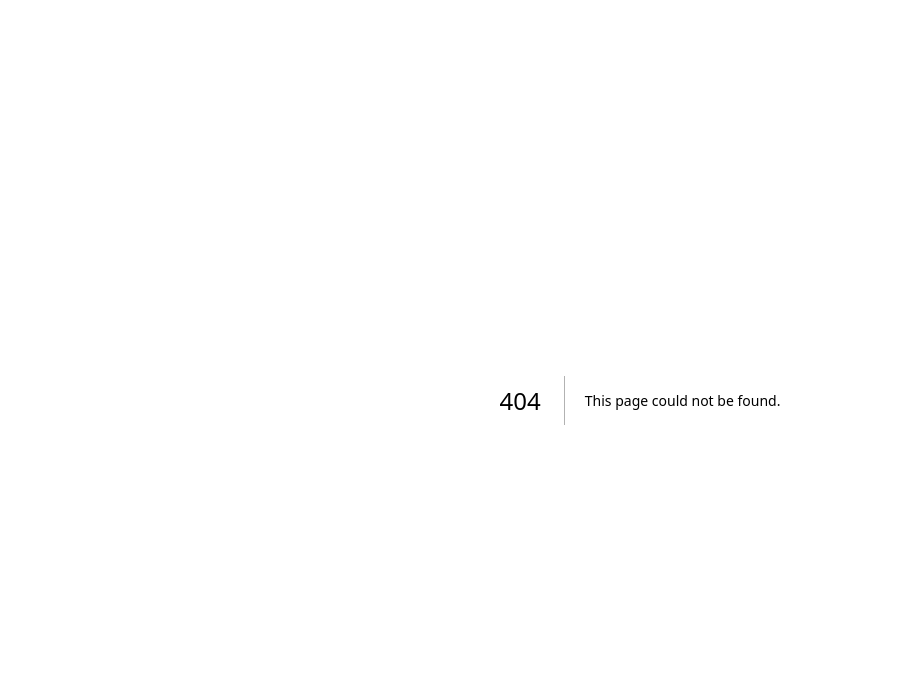
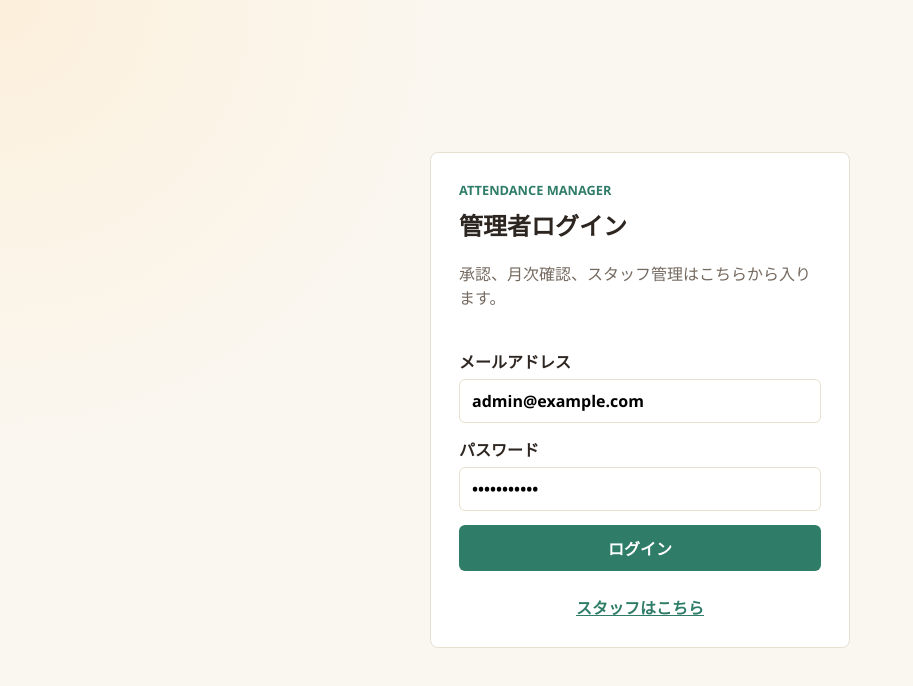
Before and after one commit to akihiro-hash/-, a Next.js app: page /admin-login in a window 1280 px wide. Before the commit this address had no page. Shown: the top 686 px of the page, without its empty margins (0-913 px from the left). Built offline with nearby package versions, Linux system fonts and the light colour scheme.

Commit message:
Split staff and admin login entry points

```diff
--- /dev/null
+++ b/app/admin-login/page.tsx
@@ -0,0 +1,18 @@
+import { LoginPanel } from "@/components/LoginPanel";
+
+type Props = {
+  searchParams: Promise<{ error?: string }>;
+};
+
+export default async function AdminLoginPage({ searchParams }: Props) {
+  const params = await searchParams;
+  return (
+    <LoginPanel
+      title="管理者ログイン"
+      description="承認、月次確認、スタッフ管理はこちらから入ります。"
+      role="ADMIN"
+      defaultEmail="admin@example.com"
+      error={params.error}
+    />
+  );
+}
--- a/app/globals.css
+++ b/app/globals.css
@@ -63,6 +63,17 @@ a {
   padding: 28px;
   display: grid;
   gap: 24px;
+}
+
+.login-choice {
+  display: grid;
+  gap: 10px;
+}
+
+.login-switch {
+  text-align: center;
+  font-weight: 800;
+  color: var(--primary);
 }
 
 .eyebrow {
--- /dev/null
+++ b/components/LoginPanel.tsx
@@ -0,0 +1,46 @@
+type Props = {
+  title: string;
+  description: string;
+  role: "STAFF" | "ADMIN";
+  defaultEmail: string;
+  error?: string;
+};
+
+const errorMessages: Record<string, string> = {
+  "1": "メールアドレスまたはパスワードが違います。",
+  role: "この入口ではログインできないアカウントです。"
+};
+
+export function LoginPanel({ title, description, role, defaultEmail, error }: Props) {
+  return (
+    <main className="login-shell">
+      <section className="login-panel">
+        <div>
+          <p className="eyebrow">Attendance Manager</p>
+          <h1>{title}</h1>
+          <p className="muted">{description}</p>
+        </div>
+        {error && errorMessages[error] && <p className="error-box">{errorMessages[error]}</p>}
+        <form action="/api/auth/login" method="post" className="stack">
+          <input name="expectedRole" type="hidden" value={role} />
+          <label>
+            メールアドレス
+            <input name="email" type="email" defaultValue={defaultEmail} required />
+          </label>
+          <label>
+            パスワード
+            <input name="password" type="password" defaultValue="password123" required />
+          </label>
+          <button className="primary" type="submit">ログイン</button>
+        </form>
+        <div className="login-switch">
+          {role === "STAFF" ? (
+            <a href="/admin-login">管理者はこちら</a>
+          ) : (
+            <a href="/staff-login">スタッフはこちら</a>
+          )}
+        </div>
+      </section>
+    </main>
+  );
+}
--- a/lib/auth.ts
+++ b/lib/auth.ts
@@ -62,7 +62,7 @@ export async function getCurrentUser() {
 
 export async function requireUser() {
   const user = await getCurrentUser();
-  if (!user) redirect("/login");
+  if (!user) redirect("/staff-login");
   return user;
 }
 
```
Also changed, not shown: app/api/auth/login/route.ts (+8 -2 lines), app/login/page.tsx (+5 -13 lines), app/page.tsx (+5 -17 lines), app/staff-login/page.tsx (added, +18 -0 lines), 1 other file (tests, documents, lock files or other folders).
